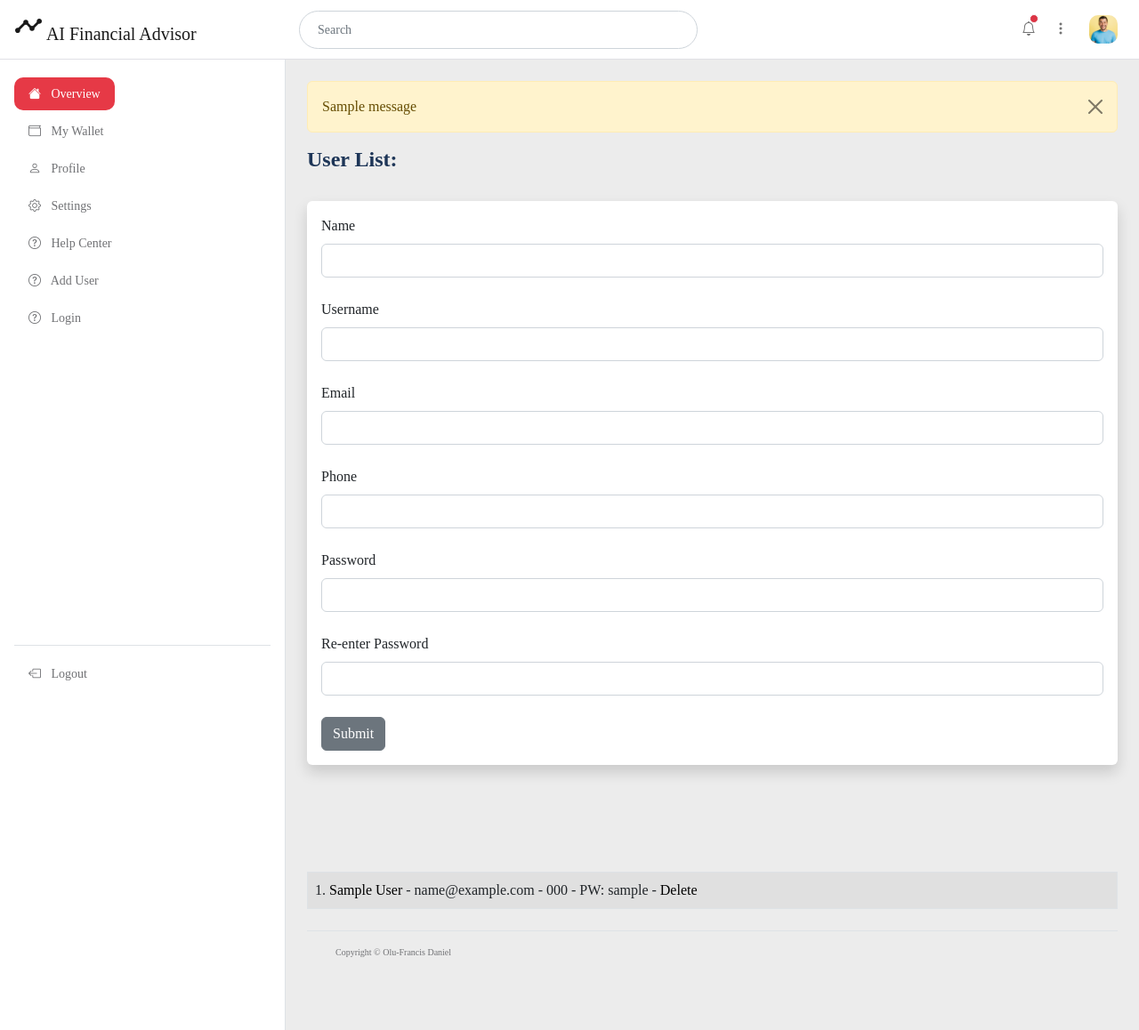
After one commit to Olu-Francis/project_1, a Flask app: page /user/add in a window 1280 px wide. The commit adds this page. Shown: the whole page at 89% size. Run offline with Flask 3, Linux system fonts and the light colour scheme; tables that the repository leaves empty hold one stand-in row (values such as "Sample post"); one stand-in notice (Sample message) is shown; some libraries are stand-ins or nearby versions; some web fonts are replaced.

Commit message:
made changes to the Users model to add username to the database column and also add the login functionality, and it works fine so far, I will include the ability to update the logged user's information to the page after they are logged in and so on...

```diff
--- a/app.py
+++ b/app.py
@@ -1,10 +1,14 @@
+import re
 from flask import Flask, render_template, flash, redirect, url_for, request
 from flask_wtf import FlaskForm
-from wtforms import StringField, SubmitField, FileField, SelectField, BooleanField, IntegerField
-from wtforms.validators import DataRequired, ValidationError
-
+from wtforms import (StringField, SubmitField, FileField, SelectField, BooleanField, IntegerField, ValidationError,
+                     TelField, PasswordField)
+from wtforms.validators import DataRequired, EqualTo, Length
 from flask_sqlalchemy import SQLAlchemy
+from flask_migrate import Migrate
 from datetime import datetime
+from werkzeug.security import generate_password_hash, check_password_hash
+from flask_login import UserMixin, login_user, LoginManager, login_required, logout_user, current_user
 
 TYPE_CHOICES = [('', 'Select a type'), ('Income', 'Income'), ('Expense', 'Expenses')]
 
@@ -17,15 +21,40 @@ app.config['SECRET_KEY'] = "uyfhgfcnbfbgfdgfdhbdfgfdgf"
 app.config['SQLALCHEMY_DATABASE_URI'] = 'mysql+pymysql://root:rootpass@localhost/our_users'
 # Initialize the Database
 db = SQLAlchemy(app)
+migrate = Migrate(app, db)
+# Flask Login To do
+login_manager = LoginManager()
+login_manager.init_app(app)
+login_manager.login_view = "login"
+
+
+@login_manager.user_loader
+def load_user(user_id):
+    return Users.query.get(int(user_id))
 
 
 # Create Model
-class Users(db.Model):
+class Users(db.Model, UserMixin):
     id = db.Column(db.Integer, primary_key=True)
+    username = db.Column(db.String(20), nullable=False, unique=True)
     name = db.Column(db.String(200), nullable=False)
     email = db.Column(db.String(180), nullable=False, unique=True)
-    balance = db.Column(db.Integer, default=0)
+    phone = db.Column(db.String(20), nullable=False)
+    balance = db.Column(db.Integer, default=0, nullable=False)
     date_added = db.Column(db.DateTime, default=datetime.now)
+    # Do Password Logic
+    password_hash = db.Column(db.String(180), nullable=False)
+
+    @property
+    def password(self):
+        raise AttributeError("Password is not a readable attribute!!")
+
+    @password.setter
+    def password(self, password):
+        self.password_hash = generate_password_hash(password)
+
+    def verify_password(self, password):
+        return check_password_hash(self.password_hash, password)
 
     # Create a String
     def __repr__(self):
@@ -45,6 +74,18 @@ class Transactions(db.Model):
 
 
 # Create a Form Class
+
+class UserForm(FlaskForm):
+    name = StringField(label="Name", validators=[DataRequired()])
+    username = StringField(label="Username", validators=[DataRequired()])
+    email = StringField(label="Email", validators=[DataRequired()])
+    phone = TelField(label="Phone")
+    password = PasswordField(label="Password", validators=[DataRequired(), EqualTo("password1",
+                                                                                   message="Password Must Match")])
+    password1 = PasswordField(label="Re-enter Password", validators=[DataRequired()])
+    submit = SubmitField("Submit")
+
+
 class TransactionForm(FlaskForm):
     amount = IntegerField(label="Amount", validators=[DataRequired()])
     trans_type = SelectField(label="Type", choices=TYPE_CHOICES, validators=[DataRequired()])
@@ -53,8 +94,121 @@ class TransactionForm(FlaskForm):
     submit = SubmitField("Submit")
 
 
+class PasswordForm(FlaskForm):
+    email = StringField("What's Your Email", validators=[DataRequired()])
+    password = PasswordField("What's Your Password", validators=[DataRequired()])
+    submit = SubmitField("Submit")
+
+
+@app.route('/user/add', methods=['GET', 'POST'])
+def add_user():
+    name = None
+    form = UserForm()
+
+    def validate_phone_number(phone_number):
+        pattern = re.compile(r'^\+?\d{10,15}$')
+        if pattern.match(phone_number):
+            return phone_number
+        else:
+            raise ValueError("Invalid phone number")
+
+    if form.validate_on_submit():
+        user = Users.query.filter_by(email=form.email.data).first()
+        # Example usage
+        try:
+            if user is None:
+                # Hash the password
+                hashed_pw = generate_password_hash(form.password.data)
+                phone = validate_phone_number(form.phone.data)
+                user = Users(name=form.name.data, username=form.username.data, email=form.email.data, balance=0,
+                             phone=phone, password_hash=hashed_pw)
+                db.session.add(user)
+                db.session.commit()
+            name = form.name.data
+            form.name.data = ''
+            form.username.data = ''
+            form.email.data = ''
+            form.phone.data = ''
+            form.password.data = ''
+
+            flash("User Added Successfully!")
+        except ValueError as e:
+            print(e)
+    our_users = Users.query.order_by(Users.date_added)
+    return render_template("add_user.html",
+                           form=form,
+                           name=name,
+                           our_users=our_users)
+
+
+# Create Password Test Page
+@app.route('/test_pw', methods=['GET', 'POST'])
+def test_pw():
+    email = None
+    password = None
+    pw_to_check = None
+    passed = None
+    form = PasswordForm()
+
+    # Validate Form
+    if form.validate_on_submit():
+        email = form.email.data
+        password = form.password.data
+        # Clear the form
+        form.email.data = ''
+        form.password.data = ''
+
+        # Lookup User By Email Address
+        pw_to_check = Users.query.filter_by(email=email).first()
+
+        # Check Hashed Password
+        passed = check_password_hash(pw_to_check.password_hash, password)
+
+    return render_template("test_pw.html",
+                           email=email,
+                           password=password,
+                           pw_to_check=pw_to_check,
+                           passed=passed,
+                           form=form)
+
+
+# Create Login Form
+class LoginForm(FlaskForm):
+    username = StringField(label="Username", validators=[DataRequired()])
+    password = PasswordField(label="Password", validators=[DataRequired()])
+    submit = SubmitField("Submit")
+
+
+# Create login page
+@app.route("/login", methods=["GET", "POST"])
+def login():
+    form = LoginForm()
+    if form.validate_on_submit():
+        user = Users.query.filter_by(username=form.username.data).first()
+        if user:
+            # Check the hash
+            if check_password_hash(user.password_hash, form.password.data):
+                login_user(user)
+                return redirect(url_for("index"))
+            else:
+                flash("Wrong Details - Try Again!")
+        else:
+            flash("Wrong Details - Try Again!")
+    return render_template("login.html", form=form)
+
+
+# Create logout page
+@app.route("/logout", methods=["GET", "POST"])
+@login_required
+def logout():
+    logout_user()
+    flash("You just logged out!")
+    return redirect(url_for("login"))
+
+
 # Create route decorators
 @app.route("/")
+@login_required
 def index():
     user_transactions = Transactions.query.order_by(Transactions.date_added.desc()).limit(limit=4)
     date = datetime.now().year
@@ -207,8 +361,31 @@ def add_transaction_detail():
     #                        duration=duration,
     #                        form=form, )
 
-# TODO: 1.) Work on the Deletion of transaction
-#  2.) Balance record keeping
+
+@app.route("/delete/<int:id>")
+def delete(id):
+    delete_transaction = Transactions.query.get_or_404(id)
+    try:
+        db.session.delete(delete_transaction)
+        db.session.commit()
+        return redirect(url_for('wallet'))
+    except Exception as e:
+        db.session.rollback()
+        flash(f"Error!!... There was a problem deleting your record: {str(e)}")
+        return redirect(url_for('wallet'))
+
+
+@app.route("/delete_user/<int:id>")
+def delete_user(id):
+    delete_users = Users.query.get_or_404(id)
+    try:
+        db.session.delete(delete_users)
+        db.session.commit()
+        return redirect(url_for('add_user'))
+    except Exception as e:
+        db.session.rollback()
+        flash(f"Error!!... There was a problem deleting your record: {str(e)}")
+        return redirect(url_for('add_user'))
 
 
 # Create Custom Error Pages
--- a/static/css/tooplate-mini-finance.css
+++ b/static/css/tooplate-mini-finance.css
@@ -368,6 +368,18 @@ strong {
 
 .custom-btn-italic {
   font-style: italic;
+}
+
+.delete-btn {
+  background: var(--primary-color);
+  border: 2px solid transparent;
+  border-radius: var(--border-radius-large);
+  color: var(--white-color);
+  font-size: var(--btn-font-size);
+  font-weight: var(--font-weight-bold);
+  line-height: normal;
+  transition: all 0.3s;
+  padding: 10px 20px;
 }
 
 
--- /dev/null
+++ b/templates/add_user.html
@@ -0,0 +1,90 @@
+{% extends 'base.html' %}
+
+{% block content %}
+
+<main class="main-wrapper col-md-9 ms-sm-auto py-4 col-lg-9 px-md-4 border-start">
+
+	{% for message in get_flashed_messages() %}
+
+		<div class="alert alert-warning alert-dismissible fade show" role="alert">
+		  {{ message }}
+		  <button type="button" class="btn-close" data-bs-dismiss="alert" aria-label="Close"></button>
+		</div>
+
+
+	{% endfor %}
+
+
+	{% if name %}
+		<h5>User Added!</h5>
+		<br/><br/>
+	<table class="table table-hover table-bordered table-striped">
+
+	{% for our_user in our_users %}
+		<tr>
+		<td>{{ our_user.id }}. <a href="{{ url_for('delete_user', id=our_user.id)}}">{{ our_user.name }}</a> - {{ our_user.email }} - {{ our_user.phone }} -
+		PW: {{ our_user.username }} -
+			<a href="{{ url_for('delete_user', id=our_user.id)}}">Delete</a></td>
+		</tr>
+	{% endfor %}
+
+	</table>
+
+
+	{% else %}
+		<h5>User List:</h5>
+		<br/>
+	<div class="shadow p-3 mb-5 bg-body rounded">
+		<form method="POST">
+			{{ form.hidden_tag() }}
+
+			{{ form.name.label(class="form-label") }}
+
+			{{ form.name(class="form-control") }}
+			<br/>
+
+			{{ form.username.label(class="form-label") }}
+
+			{{ form.username(class="form-control") }}
+			<br/>
+
+			{{ form.email.label(class="form-label") }}
+
+			{{ form.email(class="form-control") }}
+			<br/>
+
+			{{ form.phone.label(class="form-label") }}
+
+			{{ form.phone(class="form-control") }}
+			<br/>
+
+			{{ form.password.label(class="form-label") }}
+
+			{{ form.password(class="form-control") }}
+			<br/>
+
+			{{ form.password1.label(class="form-label") }}
+
+			{{ form.password1(class="form-control") }}
+			<br/>
+
+			{{ form.submit(class="btn btn-secondary") }}
+
+
+		</form>
+	</div>
+	<br/><br/><br/>
+	<table class="table table-hover table-bordered table-striped">
+
+	{% for our_user in our_users %}
+		<tr>
+		<td>{{ our_user.id }}. <a href="{{ url_for('delete_user', id=our_user.id)}}">{{ our_user.name }}</a> - {{ our_user.email }} - {{ our_user.phone }} -
+		PW: {{ our_user.username }} -
+		<a href="{{ url_for('delete_user', id=our_user.id)}}">Delete</a></td>
+		</tr>
+	{% endfor %}
+
+	</table>
+	{% endif %}
+
+{% endblock %}
--- a/templates/base.html
+++ b/templates/base.html
@@ -67,14 +67,22 @@
                                 </a>
                             </li>
 
-<!--                            <li class="nav-item featured-box mt-lg-5 mt-4 mb-4">-->
-<!--                                <img src="static/images/credit-card.png" class="img-fluid" alt="">-->
+                            <li class="nav-item">
+                                <a class="nav-link" href="{{ url_for('add_user') }}">
+                                    <i class="bi-question-circle me-2"></i>
+                                    Add User
+                                </a>
+                            </li>
 
-<!--                                <a class="btn custom-btn" href="#">Upgrade</a>-->
-<!--                            </li>-->
+                            <li class="nav-item">
+                                <a class="nav-link" href="{{ url_for('login') }}">
+                                    <i class="bi-question-circle me-2"></i>
+                                    Login
+                                </a>
+                            </li>
 
                             <li class="nav-item border-top mt-auto pt-2">
-                                <a class="nav-link" href="#">
+                                <a class="nav-link" href="{{ url_for('logout') }}">
                                     <i class="bi-box-arrow-left me-2"></i>
                                     Logout
                                 </a>
--- a/templates/navbar.html
+++ b/templates/navbar.html
@@ -160,7 +160,7 @@
                     </li>
 
                     <li class="border-top mt-3 pt-2 mx-4">
-                        <a class="dropdown-item ms-0 me-0" href="#">
+                        <a class="dropdown-item ms-0 me-0" href="{{ url_for('logout') }}">
                             <i class="bi-box-arrow-left me-2"></i>
                             Logout
                         </a>
--- a/templates/transaction_detail.html
+++ b/templates/transaction_detail.html
@@ -74,6 +74,9 @@
                         {{ form.duration(class="form-control") }}
                     </div>
                     {{ form.submit(class="btn custom-btn ms-2", type="submit") }}
+                    <a class="btn delete-btn" href="{{ url_for('delete', id=transaction_id) }}">
+                        Delete
+                    </a>
                 </form>
             </div>
         </div>
```
Also changed, not shown: templates/login.html (added, +38 -0 lines), templates/test_pw.html (added, +55 -0 lines).
